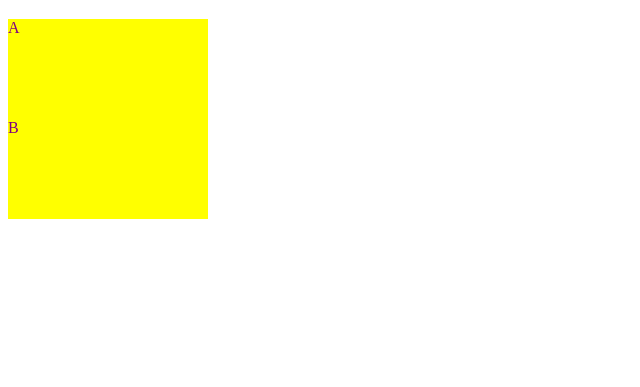
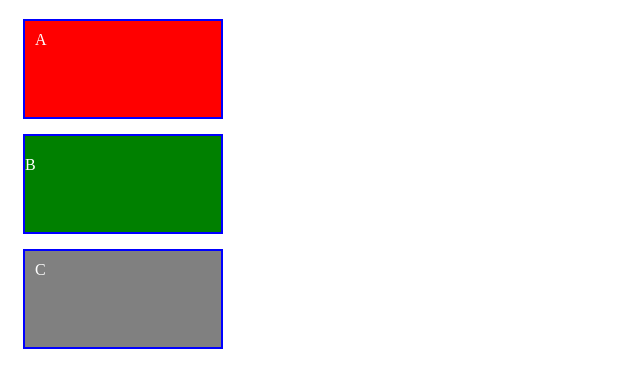
Before and after one commit to pedronte/boxmodel, a plain HTML site: page boxmodel.html in a window 1280 px wide. Shown: the part 61-448 px from the top of the page, without its empty margins (0-640 px from the left). Drawn offline with Linux system fonts and the light colour scheme.

Commit message:
Altera espaçamentos nos css

```diff
--- a/boxmodel.html
+++ b/boxmodel.html
@@ -7,7 +7,8 @@
   </head>
   <body>
     <h1>Modelo de Caixa</h1>
-    <div>A</div>
-    <div>B</div>
+    <div id="a">A</div>
+    <div id="b">B</div>
+    <div id="c">C</div>
   </body>
 </html>
--- a/estilos/box.css
+++ b/estilos/box.css
@@ -1,7 +1,21 @@
-div {
-    background-color: yellow;
-    color: purple;
+div{
+    background-color: grey;
+    color: hsl(0, 0%, 100%);
     display: block;
     width: 200px;
     height: 100px;
-  }
+    overflow: auto;
+    padding: 10px;
+    border: solid 2px blue;
+    margin: 15px;
+    box-sizing: border-box;
+}
+
+#a{
+  background-color: red;
+}
+
+#b{
+  background-color: green;
+  padding: 20px 10px 5px 0px;
+}
```
